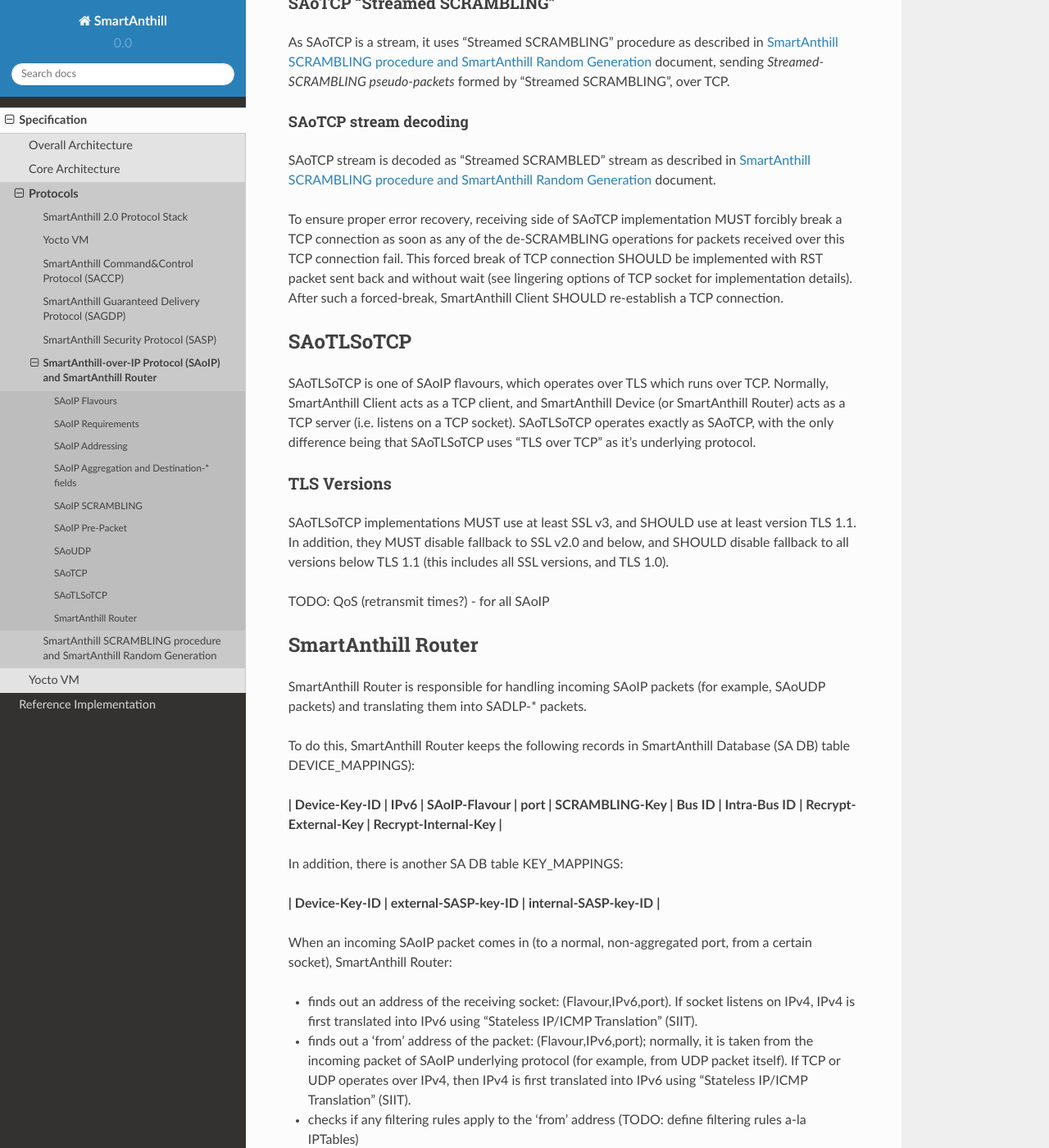
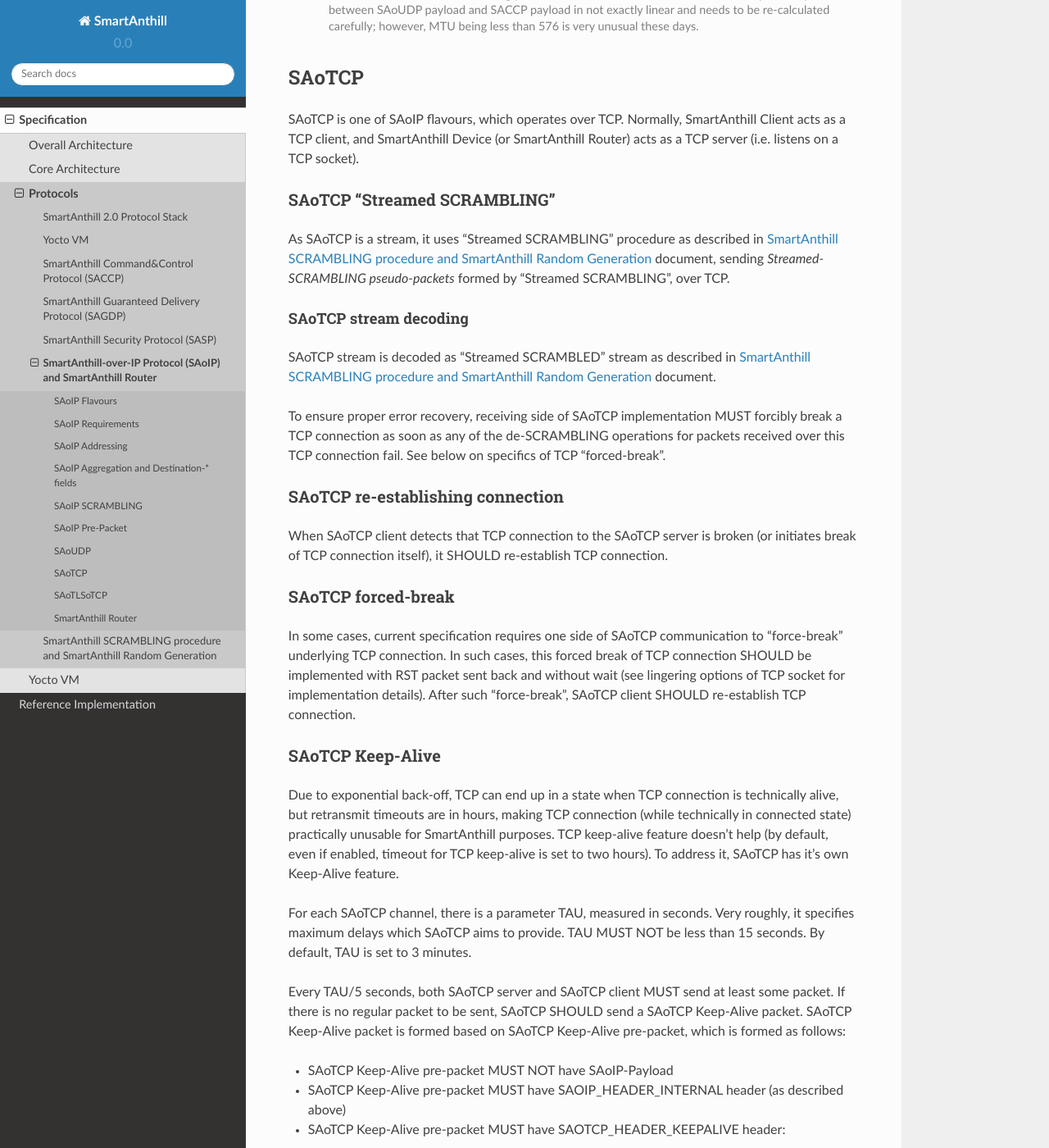
Before and after one commit to smartanthill/smartanthill2_0, a Sphinx documentation site: the page built from docs/design-documents/protocols/saoip.rst, in a window 1280 px wide and 1400 px high, scrolled down 5535 px. Shown: the whole window at 82% size. Built offline with Sphinx 7.4.7 and the Read the Docs theme 2.0.0, drawn with Linux system fonts in a browser that asks for light colours; some of the changed text lies outside the part shown.

Commit message:
SAoIP v0.2.4: SAoTCP Keep-Alive

```diff
--- a/docs/design-documents/protocols/saoip.rst
+++ b/docs/design-documents/protocols/saoip.rst
@@ -100,7 +100,11 @@ All Headers (except for LAST_HEADER, which is described below) have the followin
 
 where Header-Type is an Encoded-Unsigned-Int<max=2> field, Data-Length is also an Encoded-Unsigned-Int<max=2> field, and Data is a variable-length field which has Data-Length size.
 
-Currently supported extensions are:
+Currently supported headers are:
+
+**\| SAOIP_HEADER_INTERNAL \| Data-Length=0 \|**
+
+INTERNAL header indicates that this SAoIP pre-packet is internal to SAoIP, and therefore a packet MUST NOT be provided to application layer. SAoIP-Payload MUST NOT be present in packets with INTERNAL header. INTERNAL SAoIP header is normally used in conjunction with other headers (such as SAOTCP_HEADER_KEEPALIVE, described below).
 
 **\| SAOIP_HEADER_AGGREGATE_REQUEST \| Data-Length \| Destination-Flavour \| Destination-IPv6 \| Destination-Port \| Reply-ID \|**
 
@@ -157,20 +161,44 @@ SAoTCP stream decoding
 
 SAoTCP stream is decoded as "Streamed SCRAMBLED" stream as described in :ref:`sascrambling` document.
 
-To ensure proper error recovery, receiving side of SAoTCP implementation MUST forcibly break a TCP connection as soon as any of the de-SCRAMBLING operations for packets received over this TCP connection fail. This forced break of TCP connection SHOULD be implemented with RST packet sent back and without wait (see lingering options of TCP socket for implementation details). After such a forced-break, SmartAnthill Client SHOULD re-establish a TCP connection.
+To ensure proper error recovery, receiving side of SAoTCP implementation MUST forcibly break a TCP connection as soon as any of the de-SCRAMBLING operations for packets received over this TCP connection fail. See below on specifics of TCP "forced-break".
 
+SAoTCP re-establishing connection
+^^^^^^^^^^^^^^^^^^^^^^^^^^^^^^^^^
+
+When SAoTCP client detects that TCP connection to the SAoTCP server is broken (or initiates break of TCP connection itself), it SHOULD re-establish TCP connection.
+
+SAoTCP forced-break
+^^^^^^^^^^^^^^^^^^^
+
+In some cases, current specification requires one side of SAoTCP communication to "force-break" underlying TCP connection. In such cases, this forced break of TCP connection SHOULD be implemented with RST packet sent back and without wait (see lingering options of TCP socket for implementation details). After such "force-break", SAoTCP client SHOULD re-establish TCP connection.
+
+SAoTCP Keep-Alive
+^^^^^^^^^^^^^^^^^
+
+Due to exponential back-off, TCP can end up in a state when TCP connection is technically alive, but retransmit timeouts are in hours, making TCP connection (while technically in connected state) practically unusable for SmartAnthill purposes. TCP keep-alive feature doesn't help (by default, even if enabled, timeout for TCP keep-alive is set to two hours). To address it, SAoTCP has it's own Keep-Alive feature.
+
+For each SAoTCP channel, there is a parameter TAU, measured in seconds. Very roughly, it specifies maximum delays which SAoTCP aims to provide. TAU MUST NOT be less than 15 seconds. By default, TAU is set to 3 minutes.
+
+Every TAU/5 seconds, both SAoTCP server and SAoTCP client MUST send at least some packet. If there is no regular packet to be sent, SAoTCP SHOULD send a SAoTCP Keep-Alive packet. SAoTCP Keep-Alive packet is formed based on SAoTCP Keep-Alive pre-packet, which is formed as follows:
+
+* SAoTCP Keep-Alive pre-packet MUST NOT have SAoIP-Payload
+* SAoTCP Keep-Alive pre-packet MUST have SAOIP_HEADER_INTERNAL header (as described above)
+* SAoTCP Keep-Alive pre-packet MUST have SAOTCP_HEADER_KEEPALIVE header:
+
+**\| SAOTCP_HEADER_KEEPALIVE \| Data-Length=0 \|**
+
+If there is no packet for TAU seconds, SAoTCP client or SAoTCP server SHOULD force-break TCP connection. See above on specifics of TCP "forced-break".
 
 SAoTLSoTCP
 ----------
 
-SAoTLSoTCP is one of SAoIP flavours, which operates over TLS which runs over TCP. Normally, SmartAnthill Client acts as a TCP client, and SmartAnthill Device (or SmartAnthill Router) acts as a TCP server (i.e. listens on a TCP socket). SAoTLSoTCP operates exactly as SAoTCP, with the only difference being that SAoTLSoTCP uses "TLS over TCP" as it's underlying protocol.
+SAoTLSoTCP is one of SAoIP flavours, which operates over TLS which runs over TCP. Normally, SmartAnthill Client acts as a TCP client, and SmartAnthill Device (or SmartAnthill Router) acts as a TCP server (i.e. listens on a TCP socket). SAoTLSoTCP operates exactly as SAoTCP (including SAoTCP Keep-Alive), with the only difference being that SAoTLSoTCP uses "TLS over TCP" as it's underlying protocol.
 
 TLS Versions
 ^^^^^^^^^^^^
 
 SAoTLSoTCP implementations MUST use at least SSL v3, and SHOULD use at least version TLS 1.1. In addition, they MUST disable fallback to SSL v2.0 and below, and SHOULD disable fallback to all versions below TLS 1.1 (this includes all SSL versions, and TLS 1.0).
-
-TODO: QoS (retransmit times?) - for all SAoIP
 
 
 SmartAnthill Router
```
Also changed, not shown: other parts of docs/design-documents/protocols/saoip.rst (+2 -2 lines).
